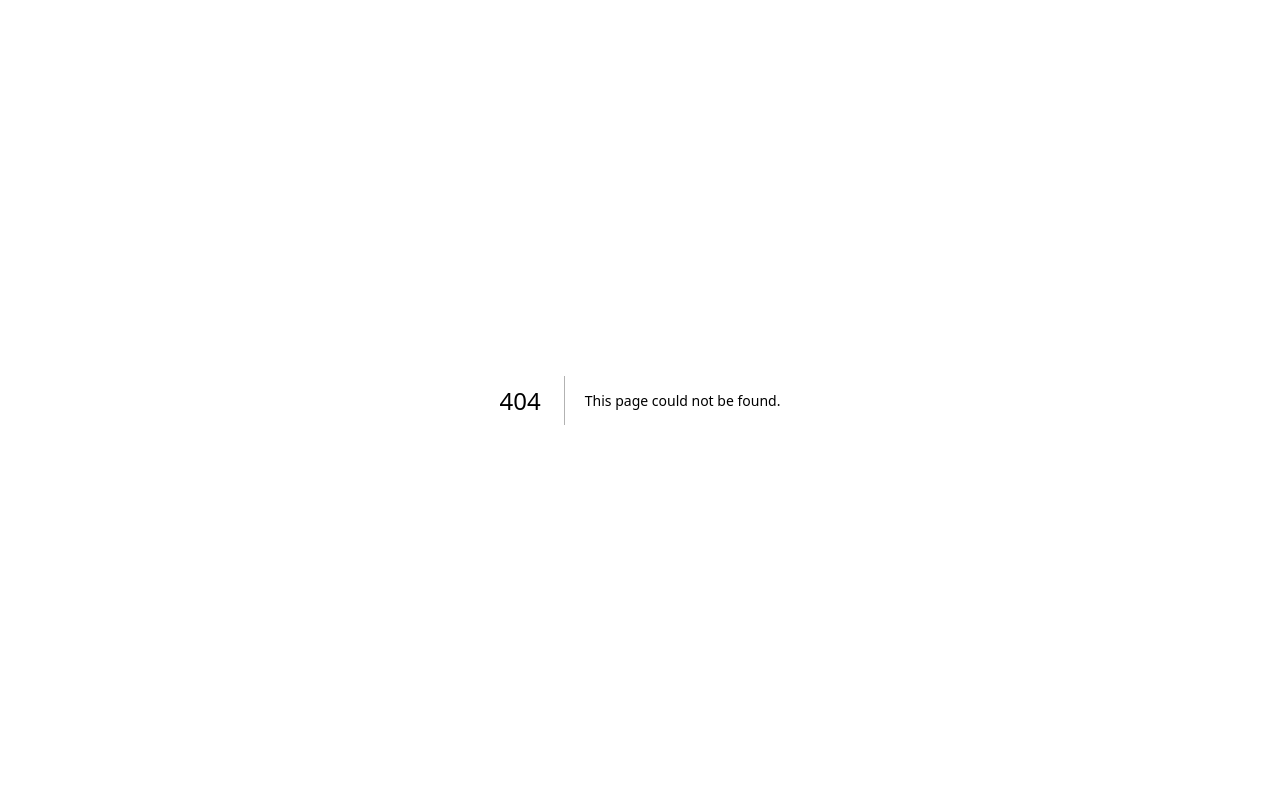
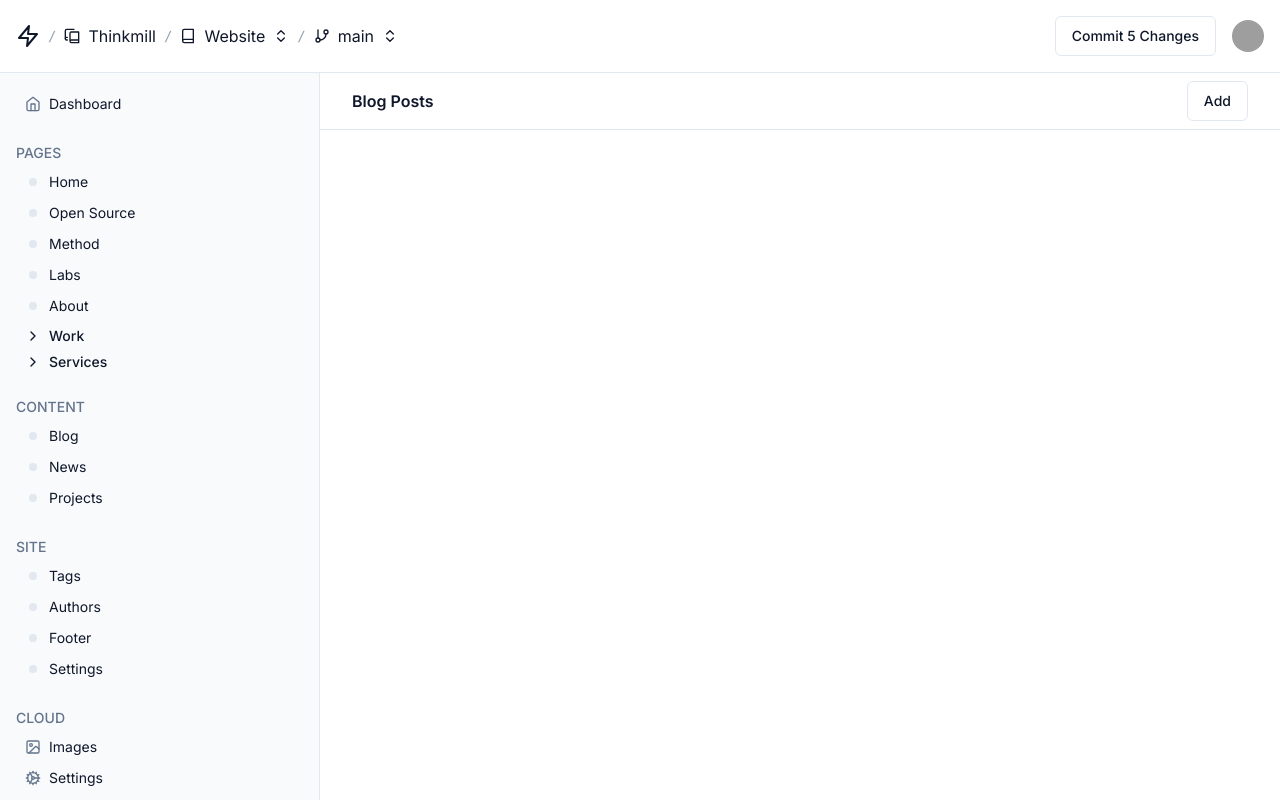
Before and after one commit to JedWatson/editor-ui-playground, a Next.js app: page /keystatic/list in a window 1280 px wide. Before the commit this address had no page. Built offline with nearby package versions, Linux system fonts and the light colour scheme; grey boxes are pictures that could not be loaded.

Commit message:
Adding list view

```diff
--- /dev/null
+++ b/src/app/keystatic/components.tsx
@@ -0,0 +1,14 @@
+export function Header({
+  title,
+  children,
+}: {
+  title: string;
+  children?: React.ReactNode;
+}) {
+  return (
+    <div className="flex justify-between border-b px-8 py-2">
+      <div className="py-2 font-semibold">{title}</div>
+      <div>{children}</div>
+    </div>
+  );
+}
--- a/src/app/keystatic/layout.tsx
+++ b/src/app/keystatic/layout.tsx
@@ -1,5 +1,5 @@
-import { Header } from '@/components/keystatic/header';
-import { Sidebar } from '@/components/keystatic/sidebar';
+import { Header } from './header';
+import { Sidebar } from './sidebar';
 
 export default function KeystaticLayout({
   children,
--- /dev/null
+++ b/src/app/keystatic/list/page.tsx
@@ -0,0 +1,12 @@
+import { Header } from '../components';
+import { Button } from '@/components/ui/button';
+
+export default function Page() {
+  return (
+    <>
+      <Header title="Blog Posts">
+        <Button variant="outline">Add</Button>
+      </Header>
+    </>
+  );
+}
--- a/src/app/keystatic/page.tsx
+++ b/src/app/keystatic/page.tsx
@@ -1,8 +1,6 @@
 import { Plus } from 'lucide-react';
 
-function Header({ children }: { children: React.ReactNode }) {
-  return <div className="border-b px-8 py-4 font-semibold">{children}</div>;
-}
+import { Header } from './components';
 
 function Section({
   label,
@@ -45,7 +43,10 @@ function Card({
   return (
     <div className="relative flex justify-between p-4">
       <div>
-        <a href="#" className={`block ${linkStyles} ${cardStyles}`}>
+        <a
+          href="/keystatic/list"
+          className={`block ${linkStyles} ${cardStyles}`}
+        >
           {label}
         </a>
         {count ? (
@@ -70,7 +71,7 @@ function Card({
 export default function Page() {
   return (
     <>
-      <Header>Dashboard</Header>
+      <Header title="Dashboard" />
       <Section label="Collections">
         <Card label="Docs pages" count={33} add />
         <Card label="Blog posts" count={1} add />
```
Also changed, not shown: src/app/keystatic/header.tsx (renamed from src/components/keystatic/header.tsx), src/app/keystatic/sidebar.tsx (renamed from src/components/keystatic/sidebar.tsx).
